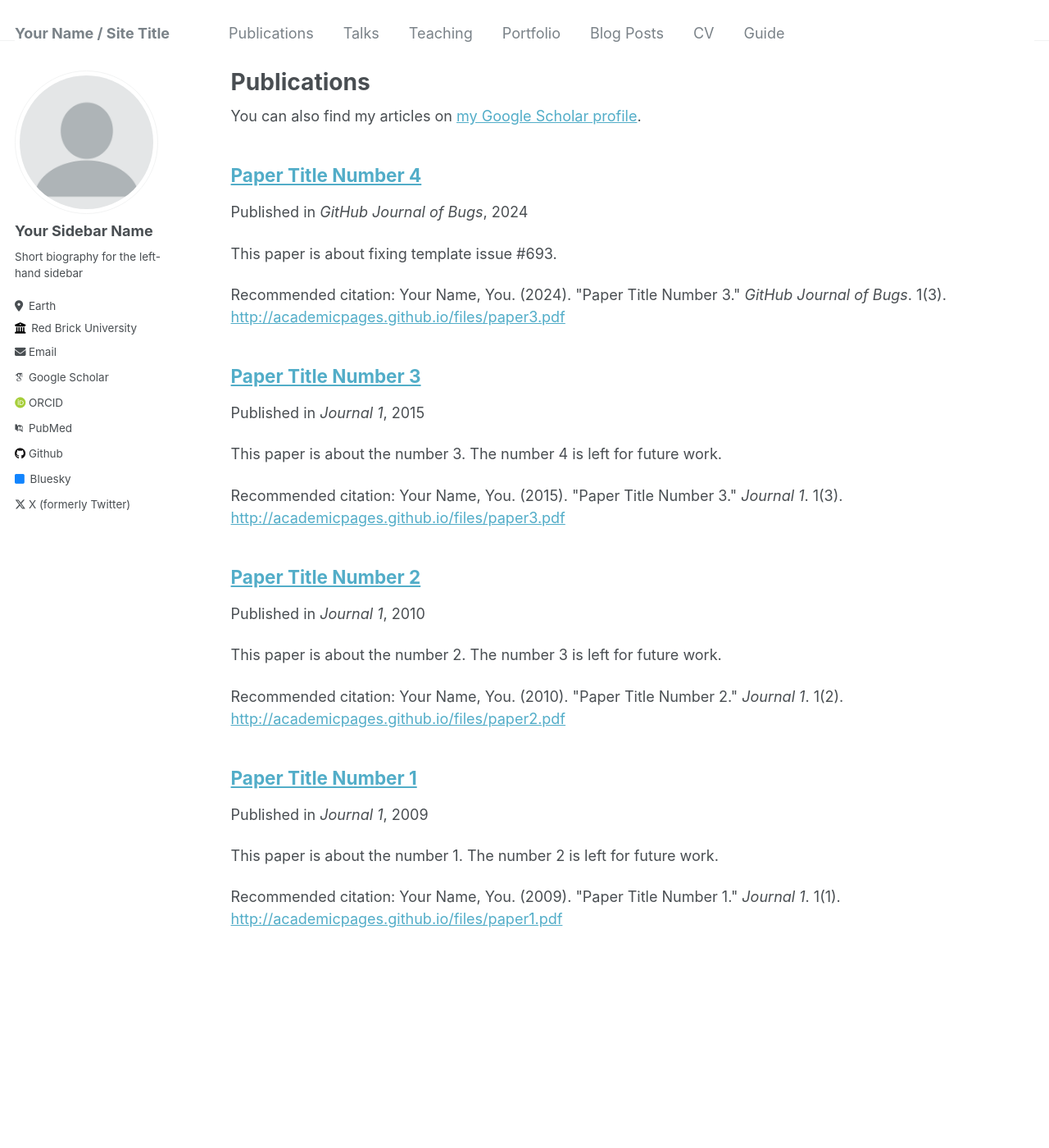
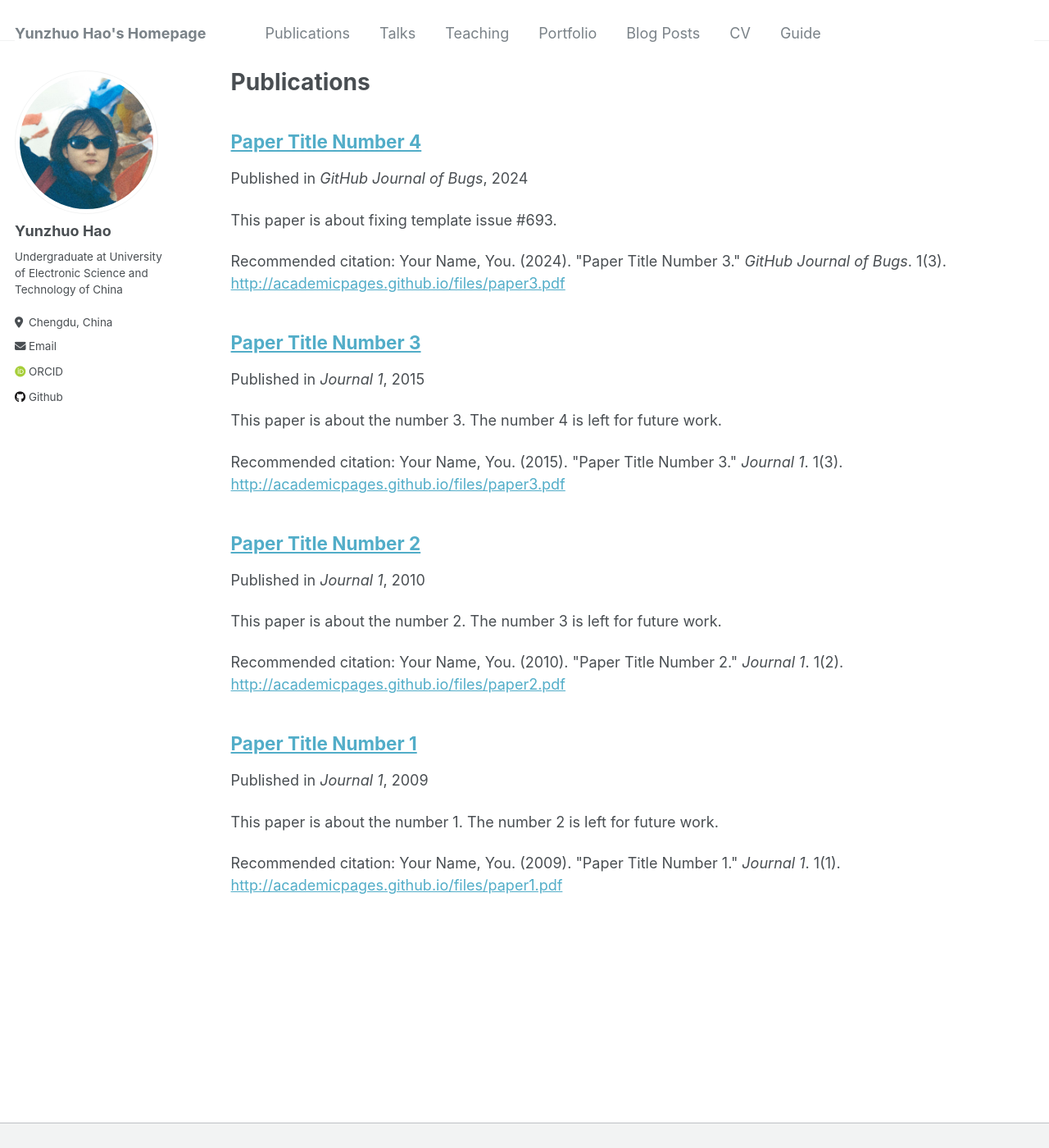
Before and after one commit to hychaochao/hychaochao.github.io, a Jekyll site: the page built from _pages/publications.md, in a window 1280 px wide and 1400 px high. Shown: the whole window at 82% size. Built offline with Jekyll 4.4.1, drawn with Linux system fonts in a browser that asks for light colours; some web fonts are replaced; some of the changed lines change nothing that is shown; some of the changed text lies outside the part shown.

Commit message:
update config.yaml

```diff
--- a/_config.yml
+++ b/_config.yml
@@ -3,77 +3,17 @@
 # This config file is meant for settings that affect your entire site, values
 # which you are expected to set up once and rarely need to edit after that.
 # For technical reasons, this file is *NOT* reloaded automatically when you use
-# `jekyll serve -l -H localhost`. If you change this file, please restart the
-# server process.
-
-# Basic Site Settings
-locale                   : "en-US"
-title                    : "Your Name / Site Title"
-title_separator          : "-"
-name                     : &name "Your Name"
-description              : &description "personal description"
-url                      : https://academicpages.github.io # the base hostname & protocol for your site e.g. "https://mmistakes.github.io"
-baseurl                  : "" # the subpath of your site, e.g. "/blog"
-repository               : "academicpages/academicpages.github.io"
-
-# Site Author - The following control what appear as part of the author content on the side bar.
-#               If a field is blank the icon and link will not appear, otherwise it will be shown.
-#               Additional customization can be done by editing /_includes/author-profile.html
-author:
-  # Biographic information
-  avatar           : "profile.png"
-  name             : "Your Sidebar Name"
-  pronouns         : # example: "she/her"
-  bio              : "Short biography for the left-hand sidebar"
-  location         : "Earth"
-  employer         : "Red Brick University"
-  uri              : # URL
-  email            : "none@example.org"
-
-  # Academic websites
-  arxiv            : # URL - Update with the correct link to your profile
-  googlescholar    : "https://scholar.google.com/citations?user=PS_CX0AAAAAJ"
-  impactstory      : # URL
-  orcid            : "http://orcid.org/yourorcidurl"
-  pubmed           : "https://www.ncbi.nlm.nih.gov/pubmed/?term=john+snow"
-  researchgate     : # URL
-
-  # Repositories and software development
-  bitbucket        : # Username - Update with your username on the site
-  codepen          : # Username
-  dribbble         : # Username
-  github           : "academicpages"
-  kaggle           : # Username
-  stackoverflow    : # User number or user number and name (i.e., use "1" or "1/jeff-atwood")
-
-  # Social media
-  bluesky          : "bsky.app" # Replace this with you Bluesky username
-  facebook         : # Username
-  flickr           : # Username
-  foursquare       : # Username
-  goodreads        : # Username
-  google_plus      : # Username
-  keybase          : # Username
-  instagram        : # Username
-  lastfm           : # Username
-  linkedin         : # Username
-  mastodon         : # URL
-  medium           : # URL
-  pinterest        : # Username
-  soundcloud       : # Username
-  steam            : # Username
-  telegram         : # URL
-  tumblr           : # Username
-  twitter          : "UniofOxford"  # Replace this with your X / Twitter handle
-  vine             : # Username
-  weibo            : # Username
-  wikipedia        : # Username
-  xing             : # Username
-  youtube          : # Username
-  zhihu            : # URL
-
+# `jekyll serve`. If you change this file, please restart the server process.
 
 # Site Settings
+locale                   : "en-US"
+title                    : "Yunzhuo Hao's Homepage"
+title_separator          : "-"
+name                     : &name "Yunzhuo Hao"
+description              : &description "personal description"
+url                      : https://hychaochao.github.io # the base hostname & protocol for your site e.g. "https://mmistakes.github.io"
+baseurl                  : "" # the subpath of your site, e.g. "/blog"
+repository               : "hychaochao/hychaochao.github.io"
 teaser                   :  # filename of teaser fallback teaser image placed in /images/, .e.g. "500x300.png"
 breadcrumbs              : false # true, false (default)
 words_per_minute         : 160
@@ -107,16 +47,13 @@
       options:
         format           : "iso8601" # "iso8601" (default), "timestamp-seconds", "timestamp-milliseconds"
 atom_feed:
-  hide                   : false     # change to true to hide the RSS feed in the footer
   path                   : # blank (default) uses feed.xml
-
 
 # SEO Related
 google_site_verification :
 bing_site_verification   :
 alexa_site_verification  :
 yandex_site_verification :
-
 
 # Social Sharing
 twitter:
@@ -136,9 +73,48 @@
 
 # Analytics
 analytics:
-  provider               :  "google-universal" # false (default), "google", "google-universal", "google-analytics-4", "custom"
+  provider               :  "google-universal" # false (default), "google", "google-universal", "custom"
   google:
     tracking_id          :
+
+
+# Site Author
+author:
+  name             : "Yunzhuo Hao"
+  avatar           : "profile.jpg"
+  bio              : "Undergraduate at University of Electronic Science and Technology of China"
+  location         : "Chengdu, China"
+  employer         :
+  pubmed           :
+  googlescholar    :
+  email            : "hyz.chaochao@gmail.com"
+  researchgate     :  # example: "https://www.researchgate.net/profile/yourprofile"
+  uri              :
+  bitbucket        :
+  codepen          :
+  dribbble         :
+  flickr           :
+  facebook         :
+  foursquare       :
+  github           : "hychaochao"
+  google_plus      :
+  keybase          :
+  instagram        :
+  impactstory      : #"https://profiles.impactstory.org/u/xxxx-xxxx-xxxx-xxxx"
+  lastfm           :
+  linkedin         :
+  orcid            : "http://orcid.org/yourorcidurl"
+  pinterest        :
+  soundcloud       :
+  stackoverflow    : # http://stackoverflow.com/users/123456/username
+  steam            :
+  tumblr           :
+  twitter          : #"replacethistwitterhandle"
+  vine             :
+  weibo            :
+  xing             :
+  youtube          :
+  wikipedia        :
 
 
 # Reading Files
@@ -269,7 +245,6 @@
       author_profile: true
       share: true
 
-
 # Sass/SCSS
 sass:
   sass_dir: _sass
```
Also changed, not shown: images/profile.jpg (added).
